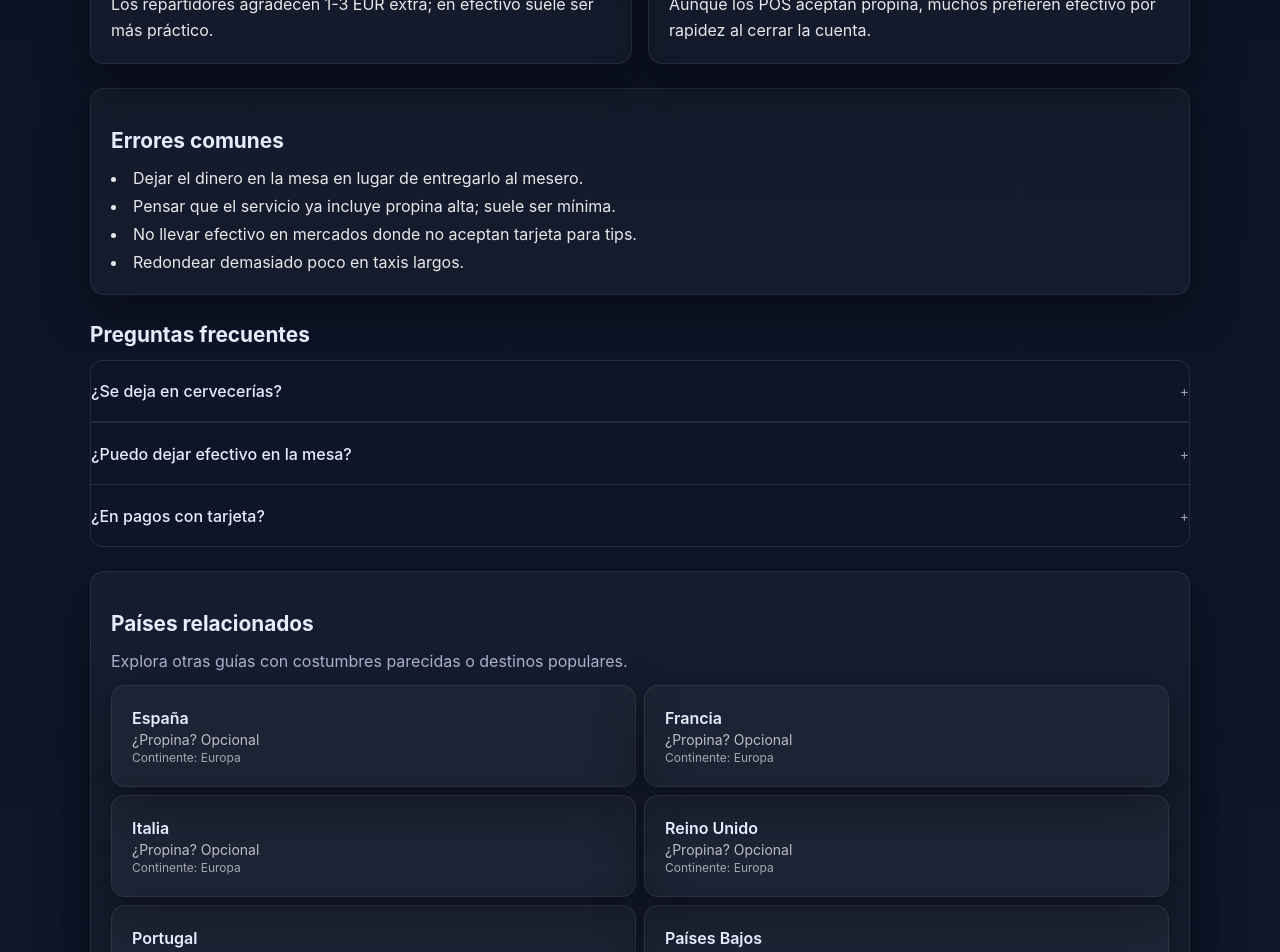
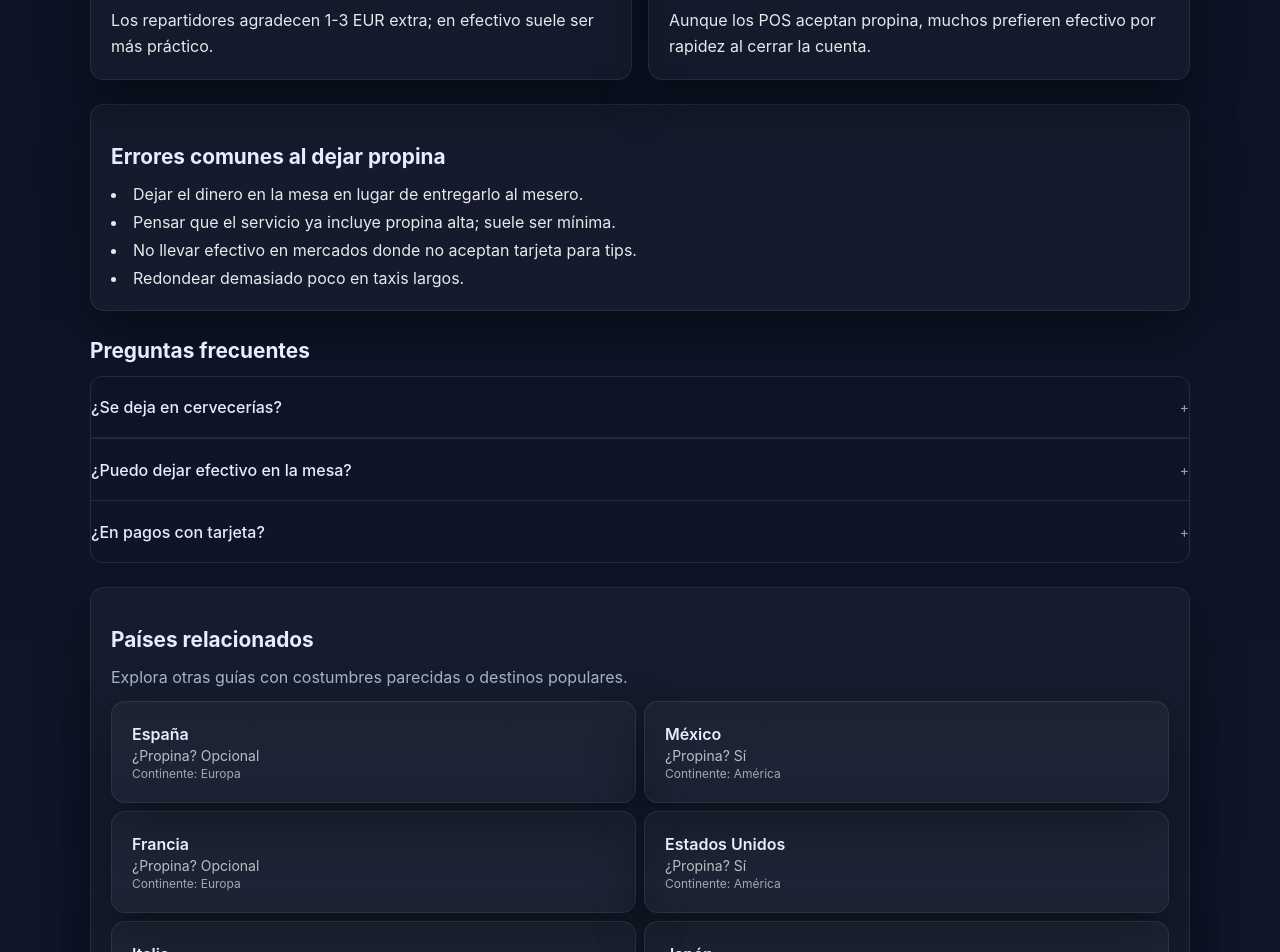
Before and after one commit to elpenultimo/guiadepropinas, a Next.js app: page /pais/alemania in a window 1280 px wide. Shown: the part 980-1932 px from the top of the page. Built offline with nearby package versions, Linux system fonts and the light colour scheme.

Commit message:
Add breadcrumbs and related countries

```diff
--- a/app/pais/[slug]/page.tsx
+++ b/app/pais/[slug]/page.tsx
@@ -84,13 +84,42 @@ export default function PaisPage({ params }: { params: { slug: string } }) {
         "Confirmar si ya hay cargo de servicio en la cuenta.",
       ];
 
+  const populares = [
+    "mexico",
+    "espana",
+    "estados-unidos",
+    "japon",
+    "francia",
+    "italia",
+    "colombia",
+    "brasil",
+    "argentina",
+    "peru",
+    "reino-unido",
+    "alemania",
+  ];
   const relacionadosBase = pais.continente
     ? paises.filter((p) => p.continente === pais.continente && p.slug !== pais.slug)
     : [];
-  const relacionadosFallback = paises.filter(
-    (p) => p.slug !== pais.slug && !relacionadosBase.some((base) => base.slug === p.slug)
-  );
-  const relacionados = [...relacionadosBase, ...relacionadosFallback].slice(0, 6);
+  const relacionadosPopulares = populares
+    .map((slug) => paises.find((p) => p.slug === slug))
+    .filter((p): p is NonNullable<typeof p> => Boolean(p))
+    .filter((p) => p.slug !== pais.slug && !relacionadosBase.some((base) => base.slug === p.slug));
+
+  const maxRelacionados = 8;
+  const mezclados: typeof paises = [];
+  const mayorLongitud = Math.max(relacionadosBase.length, relacionadosPopulares.length);
+
+  for (let i = 0; i < mayorLongitud; i++) {
+    const cercano = relacionadosBase[i];
+    const popular = relacionadosPopulares[i];
+    if (cercano) mezclados.push(cercano);
+    if (popular) mezclados.push(popular);
+  }
+
+  const usados = new Set(mezclados.map((p) => p.slug));
+  const relleno = paises.filter((p) => p.slug !== pais.slug && !usados.has(p.slug));
+  const relacionados = [...mezclados, ...relleno].slice(0, maxRelacionados);
 
   return (
     <div className="space-y-6">
@@ -103,7 +132,7 @@ export default function PaisPage({ params }: { params: { slug: string } }) {
         dangerouslySetInnerHTML={{ __html: JSON.stringify(breadcrumbJsonLd) }}
       />
       <nav aria-label="Breadcrumb" className="text-sm text-white/70">
-        <ol className="flex flex-wrap items-center gap-2">
+        <ol className="flex flex-wrap items-center gap-2 rounded-md bg-white/5 px-3 py-2">
           <li>
             <Link href="/" className="hover:text-white">
               Inicio
@@ -181,7 +210,7 @@ export default function PaisPage({ params }: { params: { slug: string } }) {
       </section>
 
       <section className="card">
-        <h2 className="section-title">Errores comunes</h2>
+        <h2 className="section-title">Errores comunes al dejar propina</h2>
         <ul className="mt-2 list-disc list-inside space-y-1 text-white/90">
           {errores.map((error) => (
             <li key={error}>{error}</li>
```
